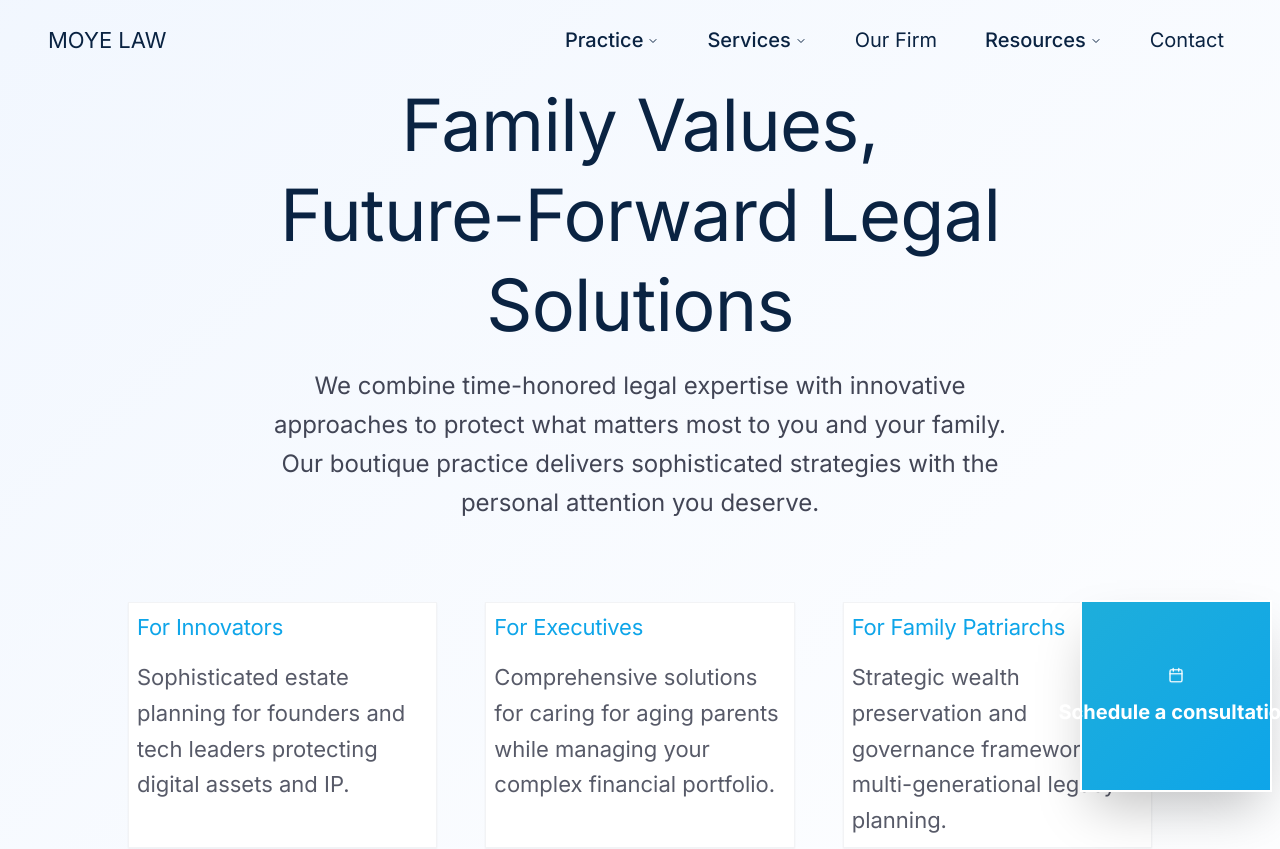
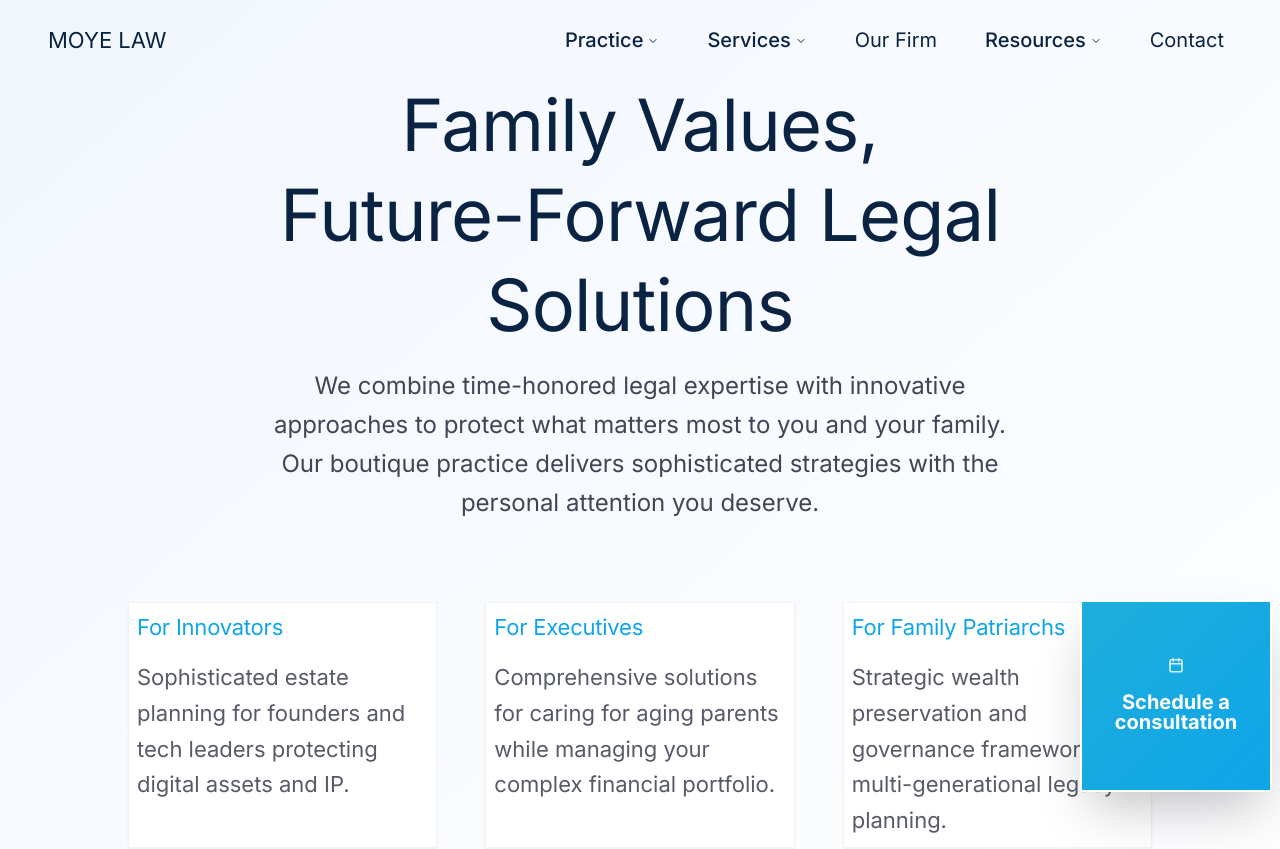
Before and after one commit to binarylawyer/moye-law-redesign, a React (Vite) app: page / in a window 1280 px wide. Shown: the top 849 px of the page. Built offline with nearby package versions, Linux system fonts and the light colour scheme.

Commit message:
Fix: Text wrapping in button
Fixes text wrapping issue within the button component.

```diff
--- a/src/components/FloatingConsultationButton.tsx
+++ b/src/components/FloatingConsultationButton.tsx
@@ -2,23 +2,21 @@ import React, { useState, useEffect } from 'react';
 import { Link } from 'react-router-dom';
 import { Button } from "@/components/ui/button";
 import { Calendar } from "lucide-react";
+
 const FloatingConsultationButton: React.FC = () => {
   const [isVisible, setIsVisible] = useState(true);
   const [lastScrollY, setLastScrollY] = useState(0);
 
-  // Handle scroll behavior to hide/show button
   useEffect(() => {
     const handleScroll = () => {
       const currentScrollY = window.scrollY;
 
-      // Hide button when scrolling down, show when scrolling up
       if (currentScrollY > lastScrollY && isVisible && currentScrollY > 300) {
         setIsVisible(false);
       } else if (currentScrollY < lastScrollY && !isVisible) {
         setIsVisible(true);
       }
 
-      // Always show on top of page
       if (currentScrollY < 100) {
         setIsVisible(true);
       }
@@ -29,13 +27,17 @@ const FloatingConsultationButton: React.FC = () => {
     });
     return () => window.removeEventListener('scroll', handleScroll);
   }, [lastScrollY, isVisible]);
+
   return <div className={`fixed bottom-8 right-8 z-50 transition-transform duration-300 ${!isVisible ? 'translate-y-20' : ''}`}>
       <Link to="/contact">
         <Button className="bg-gradient-to-br from-sky-blue to-ocean-blue text-white font-sans rounded-md w-[192px] h-[192px] shadow-2xl flex flex-col items-center justify-center hover:scale-105 transition-all duration-300 border-2 border-white" aria-label="Schedule a consultation">
           <Calendar size={120} className="animate-bounce" />
-          <span className="mt-2 font-bold text-center text-lg">Schedule a consultation</span>
+          <span className="mt-2 font-bold text-center text-lg max-w-full overflow-hidden break-words px-3 whitespace-normal">
+            Schedule a consultation
+          </span>
         </Button>
       </Link>
     </div>;
 };
+
 export default FloatingConsultationButton;
```
